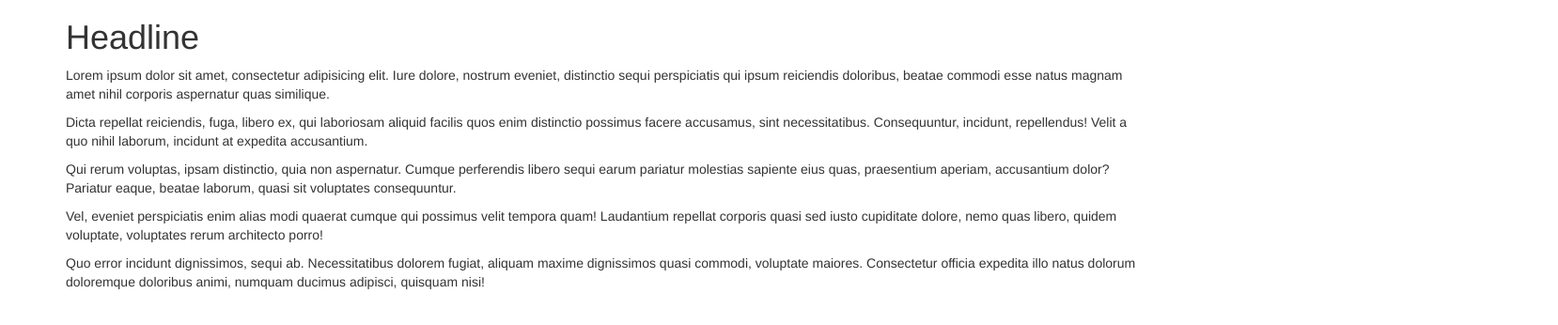
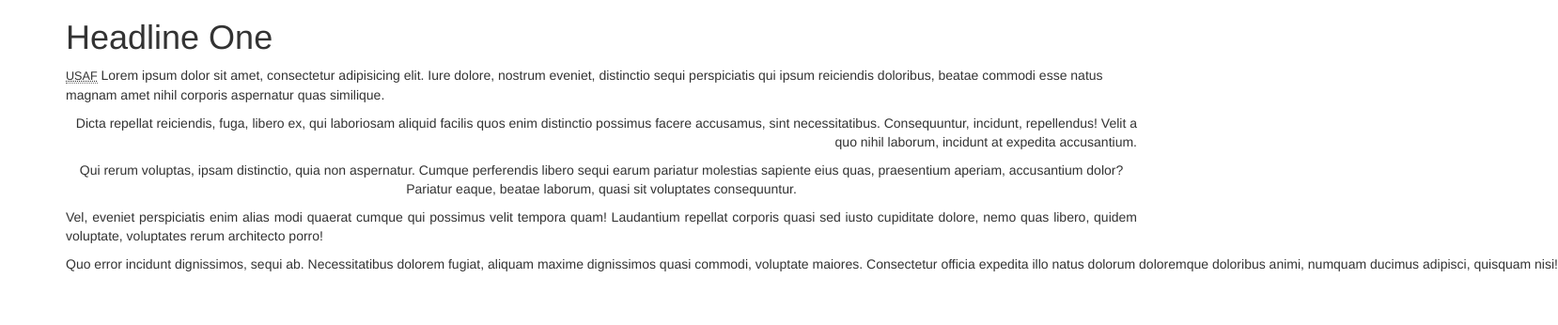
Before and after one commit to planetoftheweb/bootstrap, a website: page builds/bootstrap/index.html in a window 1280 px wide. Shown: the whole page at 94% size, 1658 px wide, since content can reach past the window. Drawn offline with Linux system fonts and the light colour scheme.

Commit message:
03_03 end

```diff
--- a/builds/bootstrap/index.html
+++ b/builds/bootstrap/index.html
@@ -14,17 +14,17 @@
   <div class="row">
     <section class="col-xs-12">
 
-    <h1>Headline</h1>
+    <h1 class="text-capitalize">Headline one</h1>
 
-    <p>Lorem ipsum dolor sit amet, consectetur adipisicing elit. Iure dolore, nostrum eveniet, distinctio sequi perspiciatis qui ipsum reiciendis doloribus, beatae commodi esse natus magnam amet nihil corporis aspernatur quas similique.</p>
+    <p class="text-left"><abbr title="United States Air Force" class="initialism">USAF</abbr> Lorem ipsum dolor sit amet, consectetur adipisicing elit. Iure dolore, nostrum eveniet, distinctio sequi perspiciatis qui ipsum reiciendis doloribus, beatae commodi esse natus magnam amet nihil corporis aspernatur quas similique.</p>
 
-    <p>Dicta repellat reiciendis, fuga, libero ex, qui laboriosam aliquid facilis quos enim distinctio possimus facere accusamus, sint necessitatibus. Consequuntur, incidunt, repellendus! Velit a quo nihil laborum, incidunt at expedita accusantium.</p>
+    <p class="text-right">Dicta repellat reiciendis, fuga, libero ex, qui laboriosam aliquid facilis quos enim distinctio possimus facere accusamus, sint necessitatibus. Consequuntur, incidunt, repellendus! Velit a quo nihil laborum, incidunt at expedita accusantium.</p>
 
-    <p>Qui rerum voluptas, ipsam distinctio, quia non aspernatur. Cumque perferendis libero sequi earum pariatur molestias sapiente eius quas, praesentium aperiam, accusantium dolor? Pariatur eaque, beatae laborum, quasi sit voluptates consequuntur.</p>
+    <p class="text-center">Qui rerum voluptas, ipsam distinctio, quia non aspernatur. Cumque perferendis libero sequi earum pariatur molestias sapiente eius quas, praesentium aperiam, accusantium dolor? Pariatur eaque, beatae laborum, quasi sit voluptates consequuntur.</p>
 
-    <p>Vel, eveniet perspiciatis enim alias modi quaerat cumque qui possimus velit tempora quam! Laudantium repellat corporis quasi sed iusto cupiditate dolore, nemo quas libero, quidem voluptate, voluptates rerum architecto porro!</p>
+    <p class="text-justify">Vel, eveniet perspiciatis enim alias modi quaerat cumque qui possimus velit tempora quam! Laudantium repellat corporis quasi sed iusto cupiditate dolore, nemo quas libero, quidem voluptate, voluptates rerum architecto porro!</p>
 
-    <p>Quo error incidunt dignissimos, sequi ab. Necessitatibus dolorem fugiat, aliquam maxime dignissimos quasi commodi, voluptate maiores. Consectetur officia expedita illo natus dolorum doloremque doloribus animi, numquam ducimus adipisci, quisquam nisi!</p>
+    <p class="text-nowrap">Quo error incidunt dignissimos, sequi ab. Necessitatibus dolorem fugiat, aliquam maxime dignissimos quasi commodi, voluptate maiores. Consectetur officia expedita illo natus dolorum doloremque doloribus animi, numquam ducimus adipisci, quisquam nisi!</p>
 
     </section>
   </div><!-- row -->
```
